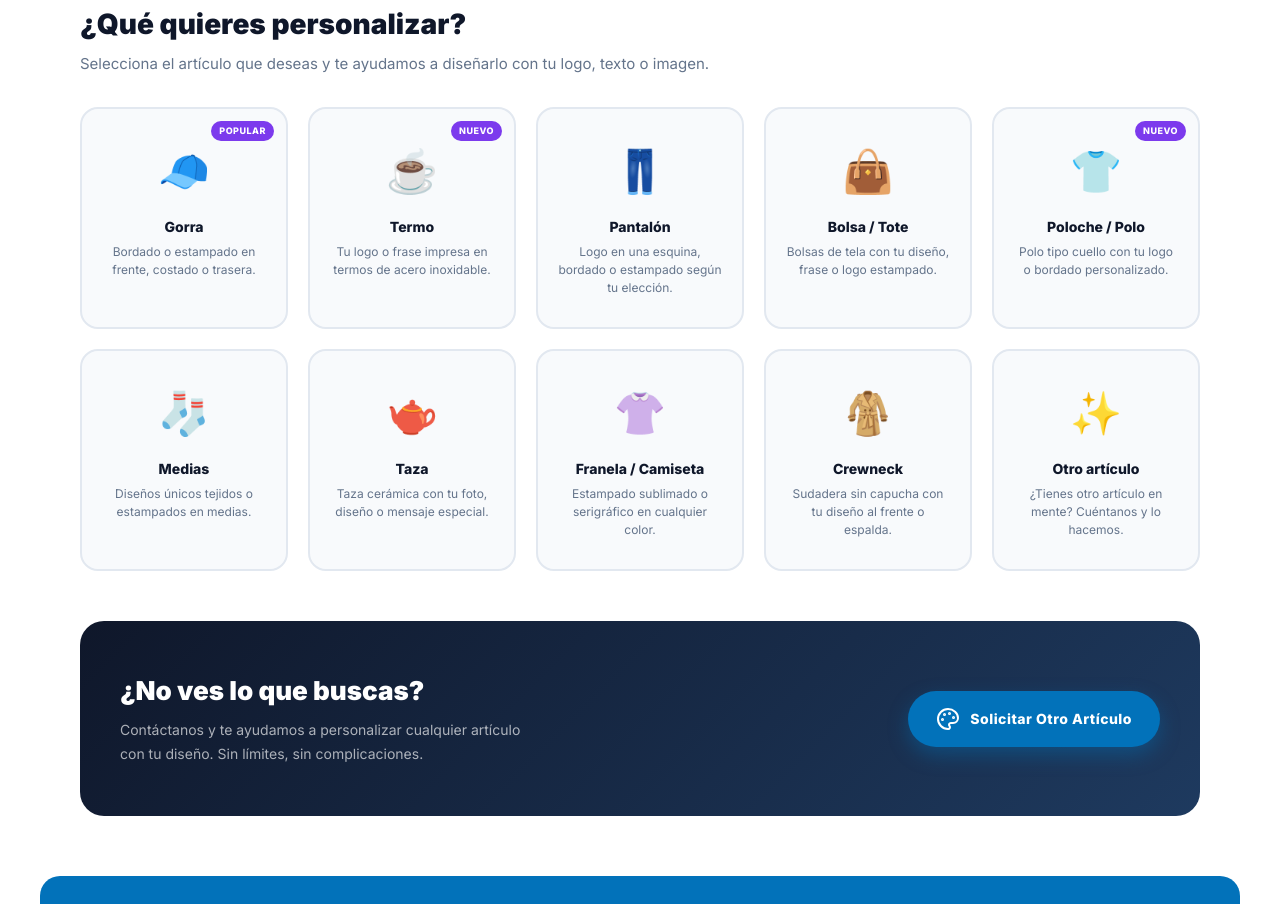
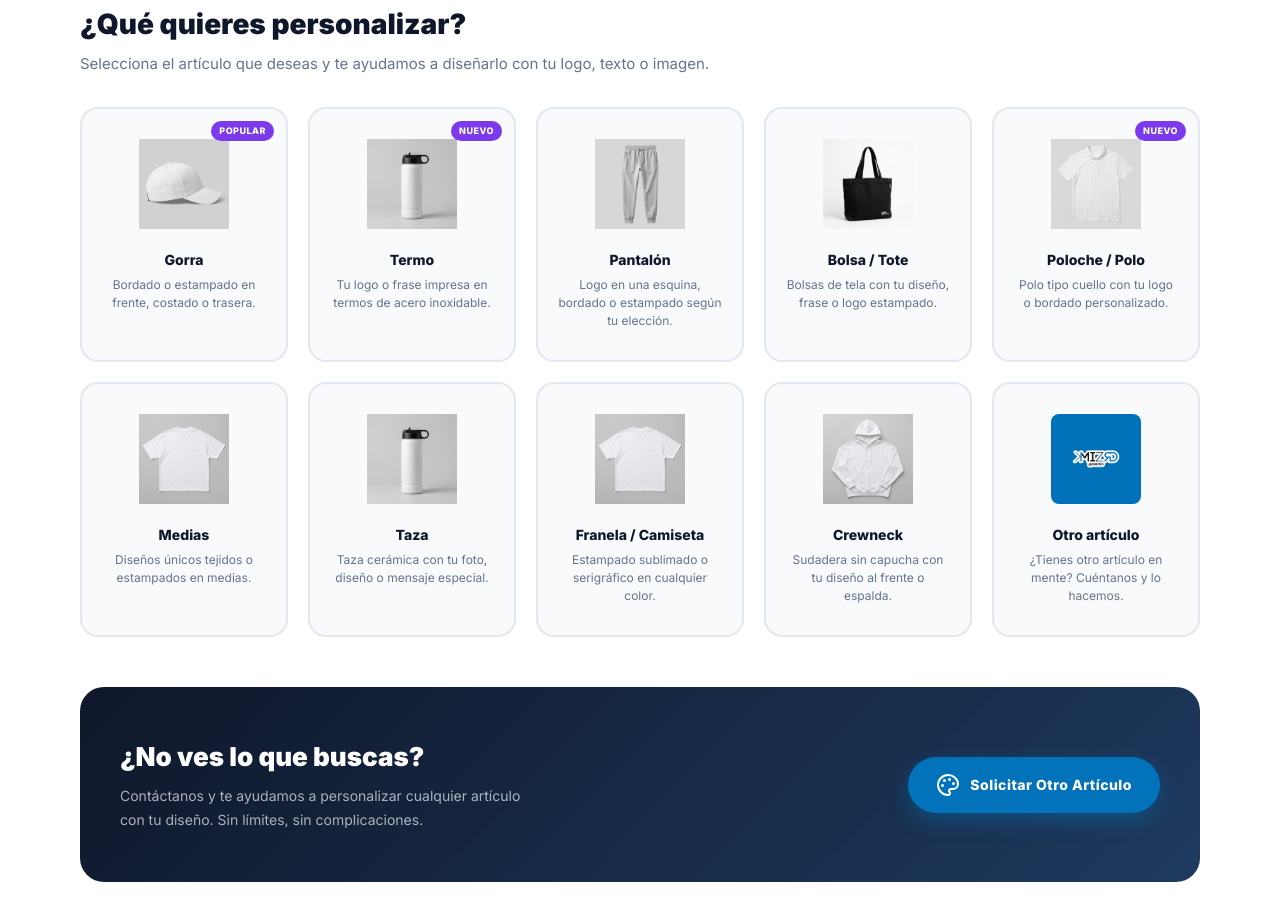
Before and after one commit to alonzo010264/KMIZRD, a plain HTML site: page accesorios/index.html in a window 1280 px wide. Shown: the part 1176-2080 px from the top of the page. Drawn offline with nearby package versions, Linux system fonts and the light colour scheme; no server answers.

Commit message:
Replace emojis with plain mockup images in accesorios and novedades pages, change ofertas page accent colors to blue

```diff
--- a/accesorios/index.html
+++ b/accesorios/index.html
@@ -58,63 +58,63 @@
 
                 <div class="custom-item-card" data-product-name="Gorra Personalizada" data-product-cat="Gorra / Accesorio">
                     <span class="custom-item-badge">POPULAR</span>
-                    <span class="custom-item-emoji">🧢</span>
+                    <img src="../assets/plain_cap.png" alt="Gorra" class="custom-item-image">
                     <div class="custom-item-name">Gorra</div>
                     <div class="custom-item-desc">Bordado o estampado en frente, costado o trasera.</div>
                 </div>
 
                 <div class="custom-item-card" data-product-name="Termo Personalizado" data-product-cat="Termo / Accesorio">
                     <span class="custom-item-badge">NUEVO</span>
-                    <span class="custom-item-emoji">☕</span>
+                    <img src="../assets/plain_thermos.png" alt="Termo" class="custom-item-image">
                     <div class="custom-item-name">Termo</div>
                     <div class="custom-item-desc">Tu logo o frase impresa en termos de acero inoxidable.</div>
                 </div>
 
                 <div class="custom-item-card" data-product-name="Pantalón Personalizado" data-product-cat="Pantalón">
-                    <span class="custom-item-emoji">👖</span>
+                    <img src="../assets/plain_pants.png" alt="Pantalón" class="custom-item-image">
                     <div class="custom-item-name">Pantalón</div>
                     <div class="custom-item-desc">Logo en una esquina, bordado o estampado según tu elección.</div>
                 </div>
 
                 <div class="custom-item-card" data-product-name="Bolsa Personalizada" data-product-cat="Bolsa / Tote">
-                    <span class="custom-item-emoji">👜</span>
+                    <img src="../assets/cat_bag.png" alt="Bolsa" class="custom-item-image">
                     <div class="custom-item-name">Bolsa / Tote</div>
                     <div class="custom-item-desc">Bolsas de tela con tu diseño, frase o logo estampado.</div>
                 </div>
 
                 <div class="custom-item-card" data-product-name="Poloche Personalizado" data-product-cat="Poloche / Polo">
                     <span class="custom-item-badge">NUEVO</span>
-                    <span class="custom-item-emoji">👕</span>
+                    <img src="../assets/plain_polo.png" alt="Poloche" class="custom-item-image">
                     <div class="custom-item-name">Poloche / Polo</div>
                     <div class="custom-item-desc">Polo tipo cuello con tu logo o bordado personalizado.</div>
                 </div>
 
                 <div class="custom-item-card" data-product-name="Medias Personalizadas" data-product-cat="Accesorios">
-                    <span class="custom-item-emoji">🧦</span>
+                    <img src="../assets/plain_tshirt.png" alt="Medias" class="custom-item-image">
                     <div class="custom-item-name">Medias</div>
                     <div class="custom-item-desc">Diseños únicos tejidos o estampados en medias.</div>
                 </div>
 
                 <div class="custom-item-card" data-product-name="Taza Personalizada" data-product-cat="Accesorios">
-                    <span class="custom-item-emoji">🫖</span>
+                    <img src="../assets/plain_thermos.png" alt="Taza" class="custom-item-image">
                     <div class="custom-item-name">Taza</div>
                     <div class="custom-item-desc">Taza cerámica con tu foto, diseño o mensaje especial.</div>
                 </div>
 
                 <div class="custom-item-card" data-product-name="Franela Personalizada" data-product-cat="Franela / Camiseta">
-                    <span class="custom-item-emoji">👚</span>
+                    <img src="../assets/plain_tshirt.png" alt="Franela" class="custom-item-image">
                     <div class="custom-item-name">Franela / Camiseta</div>
                     <div class="custom-item-desc">Estampado sublimado o serigráfico en cualquier color.</div>
                 </div>
 
                 <div class="custom-item-card" data-product-name="Sudadera sin capucha" data-product-cat="Crewneck">
-                    <span class="custom-item-emoji">🧥</span>
+                    <img src="../assets/plain_hoodie.png" alt="Crewneck" class="custom-item-image">
                     <div class="custom-item-name">Crewneck</div>
                     <div class="custom-item-desc">Sudadera sin capucha con tu diseño al frente o espalda.</div>
                 </div>
 
                 <div class="custom-item-card" data-product-name="Otro Artículo Personalizado" data-product-cat="Otro">
-                    <span class="custom-item-emoji">✨</span>
+                    <img src="../assets/logo.jpg" alt="Otro" class="custom-item-image" style="border-radius: 8px;">
                     <div class="custom-item-name">Otro artículo</div>
                     <div class="custom-item-desc">¿Tienes otro artículo en mente? Cuéntanos y lo hacemos.</div>
                 </div>
--- a/category.css
+++ b/category.css
@@ -352,10 +352,19 @@
     box-shadow: 0 15px 30px rgba(2,114,186,0.15);
 }
 .custom-item-card:hover::before { opacity: 0.05; }
+.custom-item-image {
+    width: 90px;
+    height: 90px;
+    object-fit: contain;
+    margin-bottom: 14px;
+    transition: transform 0.3s cubic-bezier(0.34, 1.56, 0.64, 1);
+    display: inline-block;
+}
+.custom-item-card:hover .custom-item-image {
+    transform: scale(1.1);
+}
 .custom-item-emoji {
-    font-size: 42px;
-    margin-bottom: 14px;
-    display: block;
+    display: none;
 }
 .custom-item-name {
     font-size: 14px;
```
Also changed, not shown: novedades/index.html (+4 -4 lines), ofertas/index.html (+8 -8 lines).
